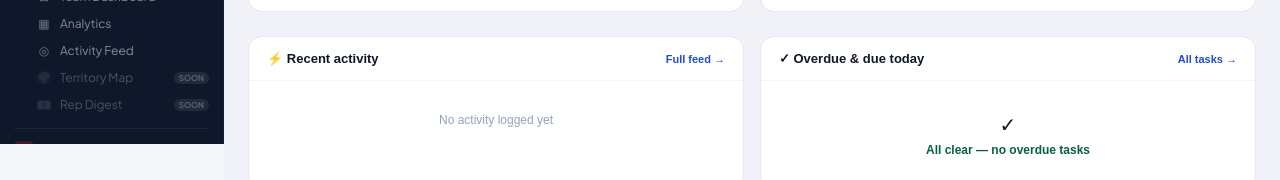
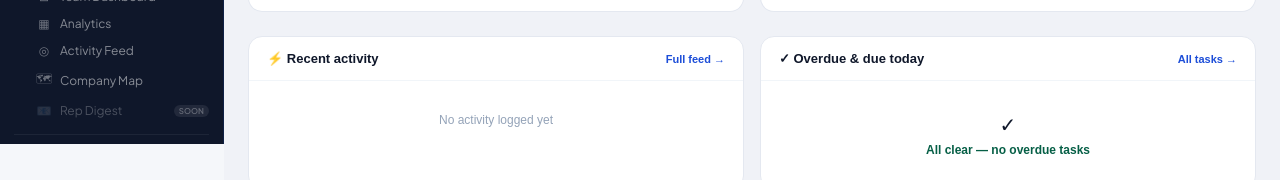
Before and after one commit to jaideepmalhotra-arch/enterprise-minds-crm, a React (Vite) app: page / in a window 1280 px wide. Shown: the part 656-836 px from the top of the page. Built offline with nearby package versions, Linux system fonts and the light colour scheme; no server answers; the database is empty.

Commit message:
Add files via upload

```diff
--- a/src/components/layout/SalesSidebar.jsx
+++ b/src/components/layout/SalesSidebar.jsx
@@ -41,7 +41,7 @@ const MODULES = [
       { to:'/sales/dashboard', label:'Team Dashboard',  icon:'⊞' },
       { to:'/sales/analytics', label:'Analytics',       icon:'▦' },
       { to:'/sales/activity',  label:'Activity Feed',   icon:'◎' },
-      { to:'/sales/territory', label:'Territory Map',   icon:'🌍', planned:true },
+      { to:'/sales/company-map', label:'Company Map',   icon:'🗺' },
       { to:'/sales/digest',    label:'Rep Digest',      icon:'📧', planned:true },
     ],
   },
```
